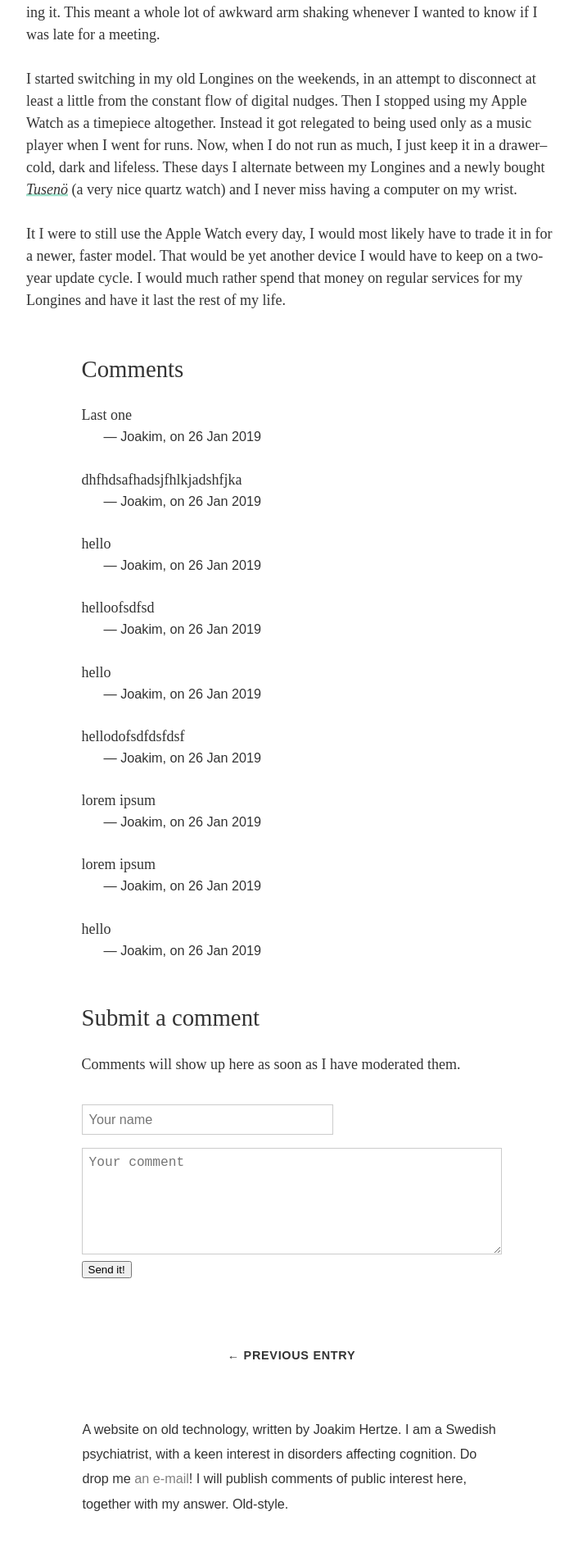
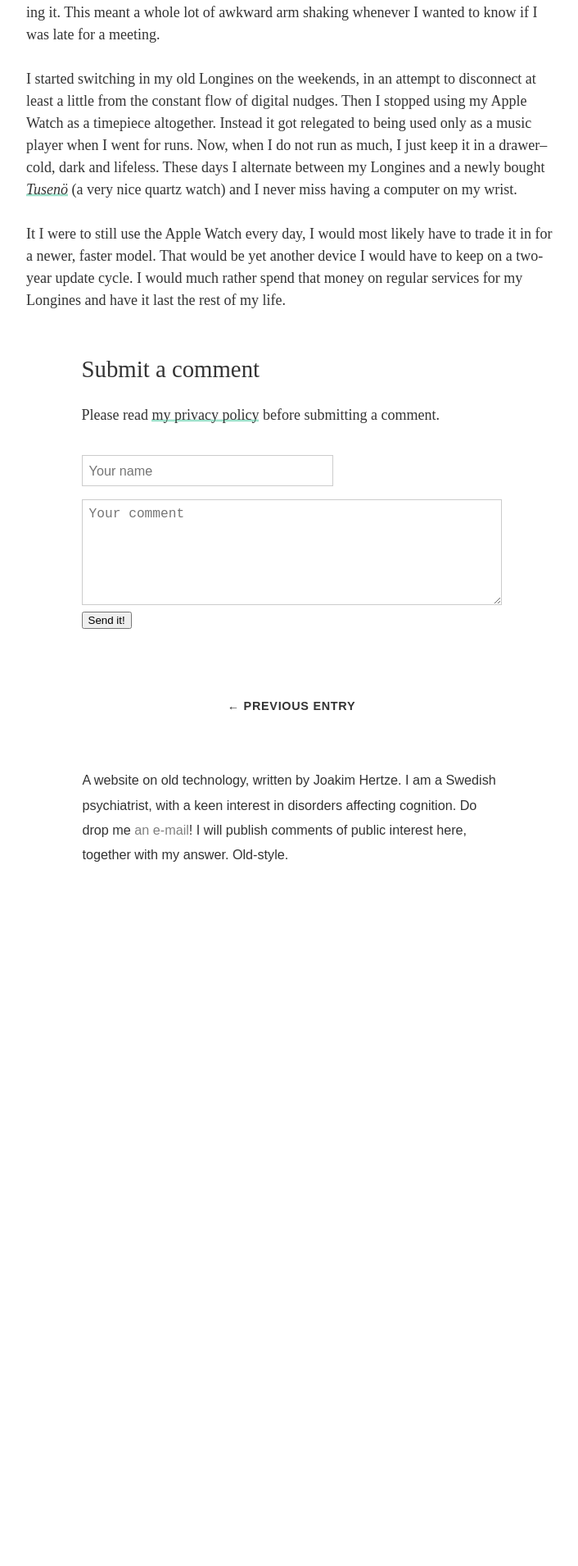
Before and after one commit to hertze/hertze.github.io, a Jekyll site: the page built from _posts/2019-01-24-keeping-time.md, in a window 1280 px wide. Shown: the part 905-2815 px from the top of the page at 82% size, without its empty margins (284-990 px from the left). Built offline with Jekyll 4.4.1, drawn with Linux system fonts in a browser that asks for light colours; some web fonts are replaced; after the commit the page ends 2023 px from its top, so only the background shows below that.

Commit message:
Removed test comments.

```diff
--- a/_data/comments/keeping-time/entry1548522993851.yml
+++ /dev/null
@@ -1,4 +0,0 @@
-_id: 2117c7b0-218e-11e9-b2e7-7ba3f06c2bbf
-name: Joakim
-message: hello
-date: 1548522993
--- a/_data/comments/keeping-time/entry1548523302507.yml
+++ /dev/null
@@ -1,4 +0,0 @@
-_id: d91efc70-218e-11e9-b2e7-7ba3f06c2bbf
-name: Joakim
-message: lorem ipsum
-date: 1548523302
--- a/_data/comments/keeping-time/entry1548523378341.yml
+++ /dev/null
@@ -1,4 +0,0 @@
-_id: 0652f250-218f-11e9-b2e7-7ba3f06c2bbf
-name: Joakim
-message: lorem ipsum
-date: 1548523378
--- a/_data/comments/keeping-time/entry1548523757781.yml
+++ /dev/null
@@ -1,5 +0,0 @@
-_id: e8778e20-218f-11e9-b2e7-7ba3f06c2bbf
-name: Joakim
-email: ''
-message: hellodofsdfdsfdsf
-date: 1548523757
--- a/_data/comments/keeping-time/entry1548523823237.yml
+++ /dev/null
@@ -1,5 +0,0 @@
-_id: 0f7b8030-2190-11e9-b2e7-7ba3f06c2bbf
-name: Joakim
-email: ''
-message: hello
-date: 1548523823
--- a/_data/comments/keeping-time/entry1548523836907.yml
+++ /dev/null
@@ -1,4 +0,0 @@
-_id: 179552a0-2190-11e9-b2e7-7ba3f06c2bbf
-name: Joakim
-message: helloofsdfsd
-date: 1548523836
--- a/_data/comments/keeping-time/entry1548524061753.yml
+++ /dev/null
@@ -1,4 +0,0 @@
-_id: 9d986bd0-2190-11e9-b2e7-7ba3f06c2bbf
-name: Joakim
-message: hello
-date: 1548524061
--- a/_data/comments/keeping-time/entry1548524344805.yml
+++ /dev/null
@@ -1,5 +0,0 @@
-_id: 46571f00-2191-11e9-b2e7-7ba3f06c2bbf
-name: Joakim
-email: ''
-message: dhfhdsafhadsjfhlkjadshfjka
-date: 1548524344
--- a/_data/comments/keeping-time/entry1548527889130.yml
+++ /dev/null
@@ -1,5 +0,0 @@
-_id: 86f6e0b0-2199-11e9-b2e7-7ba3f06c2bbf
-name: Joakim
-email: ''
-message: Last one
-date: 1548527889
--- a/_includes/staticmancomments.html
+++ b/_includes/staticmancomments.html
@@ -6,7 +6,7 @@
 	{% for comment in comments reversed %}
 		{% assign commentData = comment[1] %}
 
-		<li><p class="comment-message">{{ commentData.message | markdownify }}<p><p class="comment-author">&mdash; {{ commentData.name }}, on {{ commentData.date | date_to_string }}<p></li>
+		<li><p class="comment-message">{{ commentData.message | markdownify }}<p><p class="comment-author">&mdash; <strong>{{ commentData.name }}</strong>, on {{ commentData.date | date_to_string }}<p></li>
 
 	{% endfor %}
 </ul>
--- a/_includes/staticmancommentscount.html
+++ b/_includes/staticmancommentscount.html
@@ -10,6 +10,6 @@
 	{% endfor %}
 
 
-		<p class="comment-count">{{ n }} comments</p>
+		<p class="comment-count"><a href="{{ post.url }}#comments">{{ n }} comments</a></p>
 
 {% endif %}
--- a/_includes/staticmanform.html
+++ b/_includes/staticmanform.html
@@ -1,7 +1,7 @@
 <form method="POST" action="https://dev.staticman.net/v3/entry/github/hertze/hertze.github.io/master/comments">
 	<h2>Submit a comment</h2>
-	<p>Comments will show up here as soon as I have moderated them.</p>
-	<input name="options[redirect]" type="hidden" value="{{ site.url }}{{ page.url }}">
+	<p>Please read <a href="/privacy.html">my privacy policy</a> before submitting a comment.</p>
+	<input name="options[redirect]" type="hidden" value="{{ site.url }}/submitted.html">
 	<input name="options[slug]" type="hidden" value="{{ page.slug }}">
 	<input name="fields[name]" type="text" placeholder="Your name">
 	<input name="fields[email]" type="text" placeholder="Your email" style="display: none">
--- a/assets/main.css
+++ b/assets/main.css
@@ -46,6 +46,8 @@ table {
 	border-collapse: collapse;
 	border-spacing: 0;
 }
+
+/* Main layout */
 
 body {
 	background-color: #fff;
@@ -109,6 +111,8 @@ footer {
 	max-width: 36em;
 }
 
+/* Typography */
+
 footer p {
 	margin: 0 2.222em;
 }
@@ -146,6 +150,17 @@ em {
 	font-style: italic;
 }
 
+img {
+	width: 100%;
+}
+
+ul {
+  list-style-type: disc;
+  list-style-position: outside;
+}
+
+/* Links */
+
 a {
 	text-decoration: none;
 	color:inherit;
@@ -161,18 +176,12 @@ article p a, article li a {
 	box-shadow: inset 0 -0.1em 0 0 #fff, inset 0 -0.25em 0 0 #9EE1CB;
 }
 
-footer p a {
+footer p a, article .comment-count a {
 	color: #808080;
+	box-shadow: none;
 }
 
-img {
-	width: 100%;
-}
-
-ul {
-  list-style-type: disc;
-  list-style-position: outside;
-}
+/* Comments */
 
 #comments {
 	max-width: 28.5em;
@@ -223,3 +232,10 @@ ul {
 	font-style: normal;
 	font-size: 0.9em;
 }
+
+.comment-author strong {
+	font-variant-caps: none;
+	font-feature-settings: "smcp" off;
+	letter-spacing: 0;
+	font-weight: 700;
+}
```
Also changed, not shown: privacy.md (added, +8 -0 lines), submitted.md (added, +6 -0 lines), _data/comments/test.txt (deleted).
